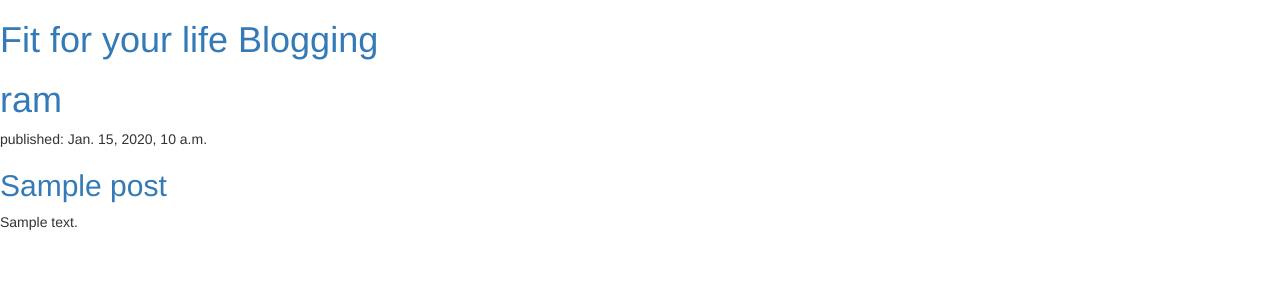
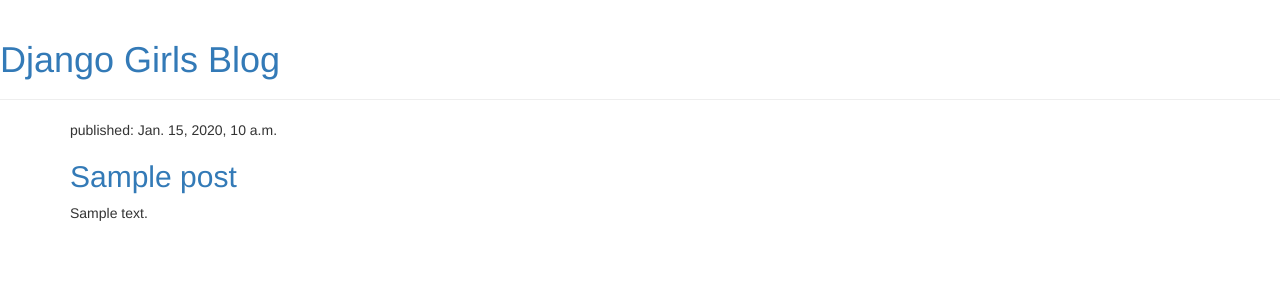
Before and after one commit to yuganshu/my-first-blog, a Django app: template blog/templates/blog/post_list.html in a window 1280 px wide. Shown: the top 300 px of the page. Run offline with Django 3.2, Linux system fonts and the light colour scheme; the template is opened without the code that fills it: values that come from a table or form of the project are taken from there, others are empty; tables that the repository leaves empty hold one stand-in row (values such as "Sample post"); some libraries are stand-ins or nearby versions.

Commit message:
heelloo son

```diff
--- a/blog/static/css/blog.css
+++ b/blog/static/css/blog.css
@@ -1,4 +1,46 @@
-h1 a {
-    color: green;
+/* .page-header{
+background-color: green;
+    margin-top: 0;
+    padding: 20px 20px 20px 40px;
 }
-body {background-color: coral;}
+
+.page-header h1, .page-header h1 a, .page-header h1 a:visited, .page-header h1 a:active {
+    color: #ffffff;
+    font-size: 56pt;
+    padding: 20px 20px 20px 40px;
+}
+.content {
+margin-left: 80px;
+}
+h1, h2, h3, h4 {
+    font-family: 'Lobster', cursive;
+}
+.date {
+    color: #828282;
+
+}
+.save {
+    float: right;
+}
+
+.post-form textarea, .post-form input {
+    width: 100%;
+}
+
+
+.top-menu, top-menu:hover, .top-menu:visited {
+    color: #ffffff;
+    float: right;
+    font-size: 26pt;
+    margin-right: 20px;
+}
+
+.post {
+    margin-bottom: 70px;
+}
+
+.post h2 a, .post h2 a:visited {
+    color: #000000;
+}
+
+*/
--- a/blog/templates/blog/post_list.html
+++ b/blog/templates/blog/post_list.html
@@ -1,9 +1,11 @@
-{% load static %}
+<!--{% load static %}
 <html>
 <head>
     <title>Fitness Blog</title>
-<link rel="stylesheet" href="//maxcdn.bootstrapcdn.com/bootstrap/3.2.0/css/bootstrap.min.css">
-<link rel="stylesheet" href="//maxcdn.bootstrapcdn.com/bootstrap/3.2.0/css/bootstrap-theme.min.css">
+    <link rel="stylesheet" href="//maxcdn.bootstrapcdn.com/bootstrap/3.2.0/css/bootstrap.min.css">
+    <link rel="stylesheet" href="//maxcdn.bootstrapcdn.com/bootstrap/3.2.0/css/bootstrap-theme.min.css">
+    <link rel="stylesheet" href="{% static 'css/blog.css' %}">
+
 
   </head>
 <body>
@@ -21,4 +23,35 @@
 {% endfor %}
 
 </body>
+-->
+{% load static %}
+<html>
+    <head>
+        <title>YUg fitness Blog</title>
+        <link rel="stylesheet" href="//maxcdn.bootstrapcdn.com/bootstrap/3.2.0/css/bootstrap.min.css">
+        <link rel="stylesheet" href="//maxcdn.bootstrapcdn.com/bootstrap/3.2.0/css/bootstrap-theme.min.css">
+        <link rel="stylesheet" href="{% static 'css/blog.css' %}">
+        <link href="//fonts.googleapis.com/css?family=Lobster&subset=latin,latin-ext" rel="stylesheet" type="text/css">
+
+    </head>
+    <body>
+        <div class="page-header">
+            <h1><a href="/">Django Girls Blog</a></h1>
+        </div>
+<div class = " content container">
+    <div class="row">
+        <div class="col-md-8">
+        {% for post in posts %}
+            <div class="post">
+                <p>published: {{ post.published_date }}</p>
+                <h2><a href="">{{ post.title }}</a></h2>
+                <p>{{ post.text|linebreaksbr }}</p>
+            </div>
+        {% endfor %}
+        </div>
+    </div>
+</div>
+
+    </body>
+
 </html>
```
